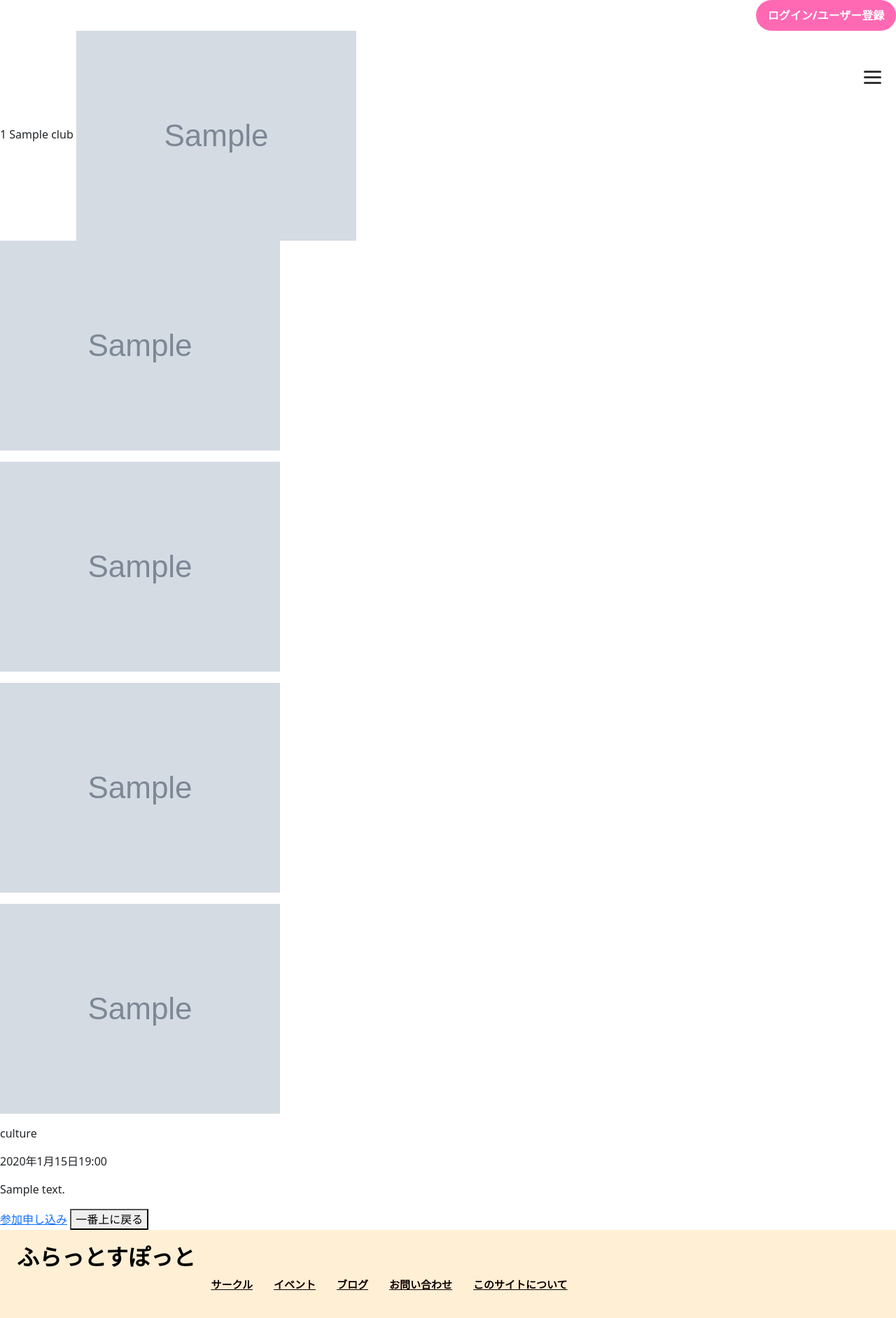
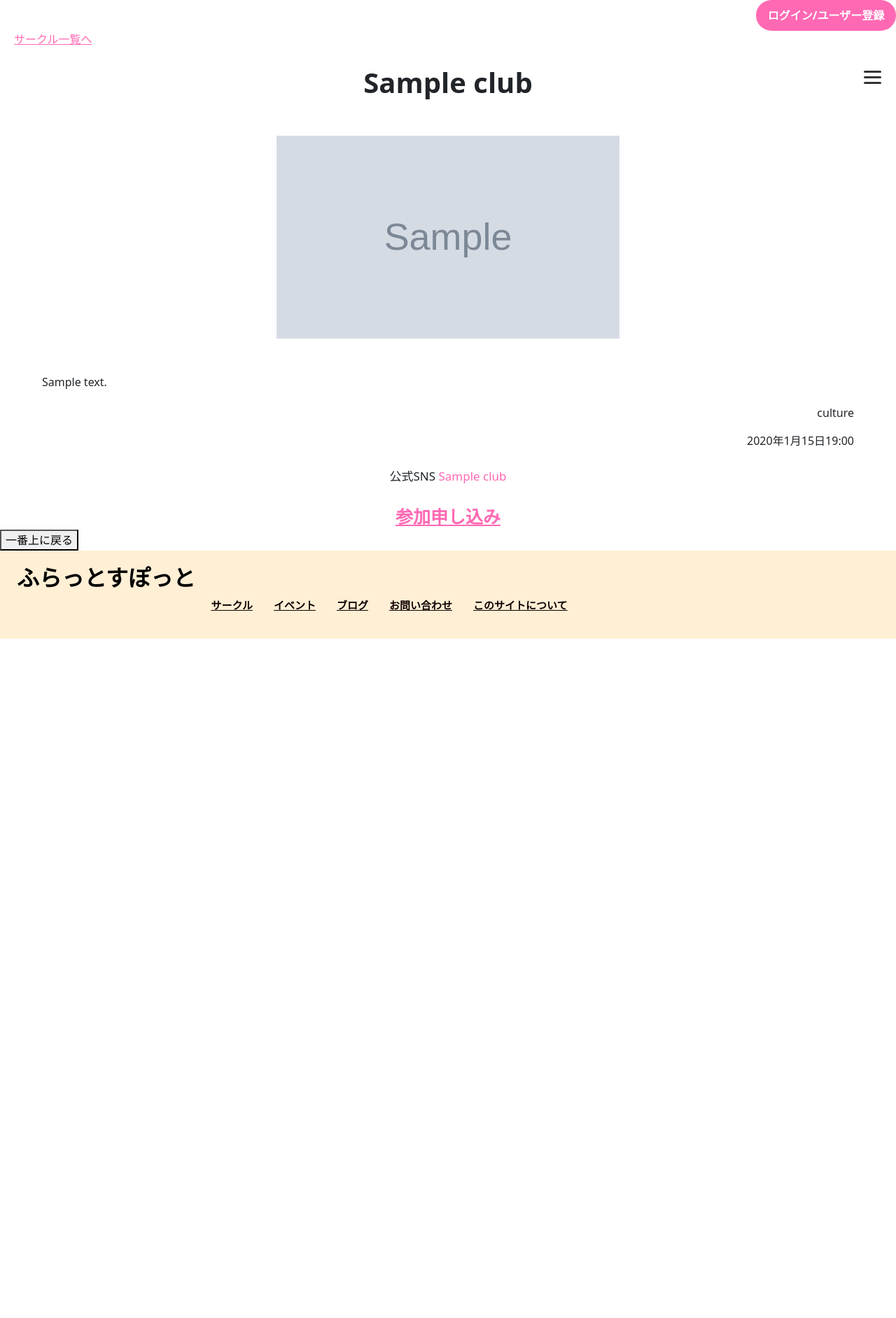
Before and after one commit to ykt0727/flatspotproject, a Django app: page /student/clubdetail/1 in a window 1280 px wide. Shown: the part 56-1940 px from the top of the page at 70% size. After the commit the page ends 969 px from the top, so only its background shows below. Run offline with Django 4.2, Linux system fonts and the light colour scheme; tables that the repository leaves empty hold one stand-in row (values such as "Sample post"); grey boxes marked "Sample" are stand-in pictures.

Commit message:
サークル詳細画面

```diff
--- /dev/null
+++ b/studentapp/static/css/student_detail.css
@@ -0,0 +1,85 @@
+/*一覧へ戻るリンク*/
+#Link-Back{
+    color: #ff69b4;
+    padding-left: 20px;
+}
+
+/*サークル名・イベント名・ブログタイトル名*/
+.detail-name{
+    /*中央寄せ*/
+    text-align: center;
+    padding-top: 20px;
+    /*テキストサイズ*/
+    font-size: 40px;
+    /*テキストを太字にする*/
+    font-weight: bold;
+}
+
+/*カルーセル*/
+.carouselRange {
+    text-align: center;
+}
+
+/*カルーセルで表示する写真*/
+.carouselImg{
+    /*横*/
+    width: 550px;
+    /*縦*/
+    height: 350px;
+    /*余白*/
+    padding: 30px;
+}
+
+/*サークル・イベントの紹介文・ブログ本文*/
+.detailText{
+    /*自動改行*/
+    overflow-wrap: break-word;
+    /*横の余白・縦の余白*/
+    margin: 20px 60px;
+}
+
+/*ジャンル・作成日付の範囲をまとめて指定*/
+.detail-JC{
+    /*右側に余白*/
+    padding-right: 60px;
+}
+
+/*ジャンル*/
+.detailCategory{
+    /*右寄せ*/
+    text-align: right;
+}
+
+/*作成日時*/
+.detailCreated{
+    text-align: right;
+}
+
+/*SNSリンクを含めて指定*/
+.detail-SNS{
+    font-size: 17px;
+    text-align: center;
+    padding: 10px;
+}
+
+/*リンクのみに指定*/
+#Link-SNS{
+    color: #ff69b4;
+}
+
+/*いいねボタン・参加申し込みリンクの範囲をまとめて指定*/
+.detail-GR{
+    text-align: center;
+}
+
+/*参加申し込みリンク*/
+#request-link{
+    color: #ff69b4;
+    font-weight: bold;
+    font-size: 25px;
+}
+
+/*参加申し込みリンクにカーソルを合わせた時の指定*/
+#request-link:hover{
+    color: #ff1493;
+}
--- a/studentapp/templates/student_clubdetail.html
+++ b/studentapp/templates/student_clubdetail.html
@@ -1,27 +1,89 @@
 {% extends 'student_base_anyone.html' %}
 {% load static %}
 {% block title %}{{ object.club_name }}{% endblock %}
+{% block css %}<link href="{% static 'css/student_detail.css' %}" rel="stylesheet"/>{% endblock %}
 {% block contents %}
-    {{ object.id }}
-    <a>{{ object.club_name }}</a>
-    <img src="{{ object.image1.url }}">
+
+<!--一覧画面へ戻るリンク-->
+<a href="{% url 'studentapp:clublist' %}" id="Link-Back">
+    サークル一覧へ
+</a>
+
+    <!--サークル名を表示-->
+    <div>
+        <p class="detail-name">{{ object.club_name }}</p>
+    </div>
+
+    <div class="carouselRange">
+        <!--カルーセル-->
+        <div id="carouselClubDetail" class="carousel slide" data-bs-ride="carousel">
+            <div class="carousel-inner">
+                <!--ページを開いて1枚目に表示する画像-->
+                <div class="carousel-item active">
+                    <img src="{{ object.image1.url }}" class="carouselImg" alt="写真1">
+                </div>
+                <!--もし2枚目がある場合、画像を表示する-->
                 {% if object.image2 %}
-        <p><img src="{{ object.image2.url }}"></p>
+                <div class="carousel-item">
+                    <img src="{{ object.image2.url }}" class="carouselImg" alt="写真2">
+                </div>
                 {% endif %}
+                <!--もし3枚目がある場合、画像を表示する-->
                 {% if object.image3 %}
-        <p><img src="{{ object.image3.url }}"></p>
+                <div class="carousel-item">
+                    <img src="{{ object.image3.url }}" class="carouselImg" alt="写真3">
+                </div>
                 {% endif %}
+                <!--もし4枚目がある場合、画像を表示する-->
                 {% if object.image4 %}
-        <p><img src="{{ object.image4.url }}"></p>
+                <div class="carousel-item">
+                    <img src="{{ object.image4.url }}" class="carouselImg" alt="写真4">
+                </div>
                 {% endif %}
+                <!--もし5枚目がある場合、画像を表示する-->
                 {% if object.image5 %}
-        <p><img src="{{ object.image5.url }}"></p>
+                <div class="carousel-item">
+                    <img src="{{ object.image5.url }}" class="carouselImg" alt="写真5">
+                </div>
                 {% endif %}
+            </div>
 
-<p>{{ object.category }}<p>
-<p>{{ object.created_at }}<p>
-<p>{{ object.detail_text }}</p>
+            <!--左側(前の画像へ戻る)カルーセルボタン-->
+            <button class="carousel-control-prev" type="button" data-bs-target="#carouselClubDetail" data-bs-slide="prev">
+            <span class="carousel-control-prev-icon" aria-hidden="true"></span>
+            <span class="visually-hidden">Previous</span>
+            </button>
+            <!--右側(次の画像へ進む)カルーセルボタン-->
+            <button class="carousel-control-next" type="button" data-bs-target="#carouselClubDetail" data-bs-slide="next">
+            <span class="carousel-control-next-icon" aria-hidden="true"></span>
+            <span class="visually-hidden">Next</span>
+            </button>
+        </div>
+    </div>
 
+<!--紹介文・本文を表示する-->
+<p class="detailText">{{ object.detail_text }}</p>
+
+<div class="detail-JC">
+    <!--ジャンルを表示する-->
+    <p class="detailCategory">{{ object.category }}</p>
+
+    <!--作成日時を表示する-->
+    <p class="detailCreated">{{ object.created_at }}</p>
+</div>
+
+<div class="detail-SNS">
+    <!--SNSのリンクを表示する-->
+    <p>
+        公式SNS
+        <a href="{{object.sns_link}}" style="text-decoration:none;"
+        id="Link-SNS">
+            {{ object.sns_name}}
+        </a>
+    </p>
+</div>
+
+<div class="detail-GR">
     <!--いいねボタン関連の処理、ログインされていなければいいねボタンは表示しない-->
     {% if user.is_authenticated %}
         <!--いいねボタンの表示-->
@@ -72,6 +134,7 @@
         </script>
     {% endif %}
 
-<a href="{% url 'studentapp:clubrequest' club_id=object.pk %}">参加申し込み</a>
-
+    <!--参加申し込みリンク-->
+    <a href="{% url 'studentapp:clubrequest' club_id=object.pk %}" id="request-link">参加申し込み</a>
+</div>
 {% endblock %}
```
Lines whose indentation alone changed are shown as unchanged.
